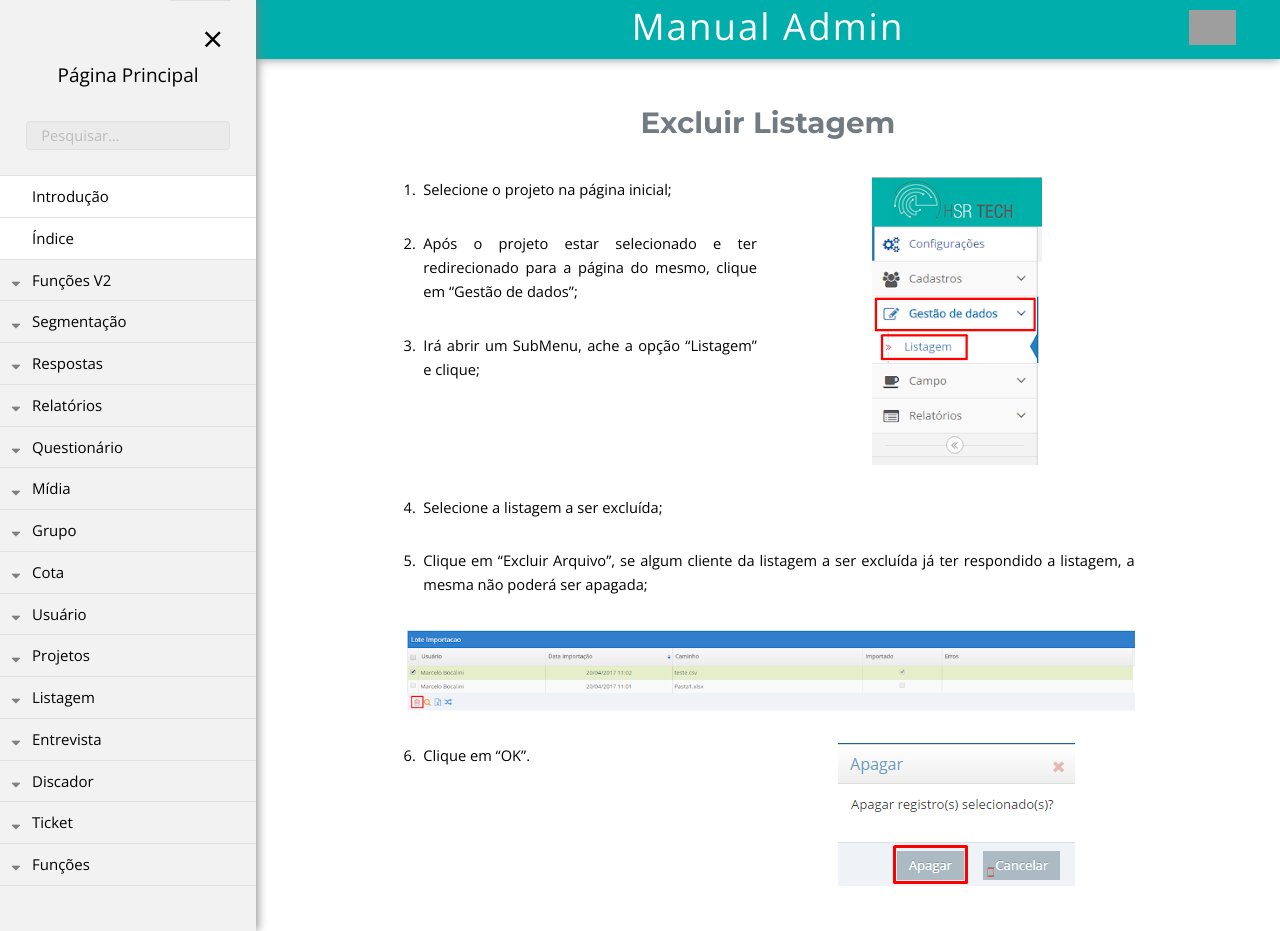
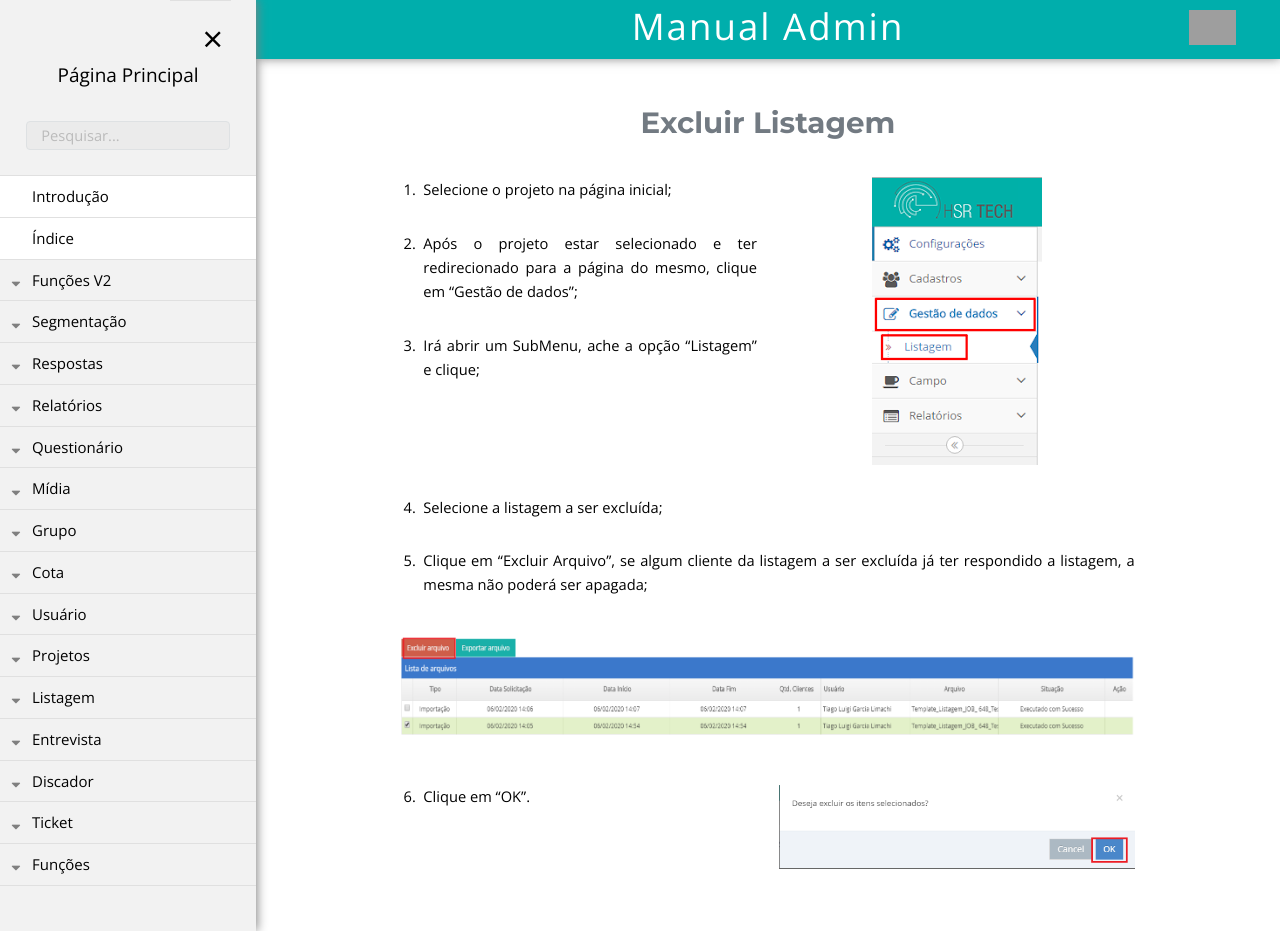
Before and after one commit to rogerio-figueiredo-hsr/hsrtechonline.github.io, a Jekyll site: the page built from _posts/2018-06-15-excluir-listagem.md, in a window 1280 px wide and 931 px high. Built offline with Jekyll 4.4.1, drawn with Linux system fonts in a browser that asks for light colours; grey boxes are pictures that could not be loaded.

Commit message:
excluir-listagem

```diff
--- a/_posts/2018-06-15-excluir-listagem.md
+++ b/_posts/2018-06-15-excluir-listagem.md
@@ -25,7 +25,7 @@ pasta: "Listagem"
 
 5. Clique em "Excluir Arquivo", se algum cliente da listagem a ser excluída já ter respondido a listagem, a mesma não poderá ser apagada;
 
-![Imagem de apoio 2]({{ "/assets/img/excluir-listagem-02.png" | prepend: site.baseurl }})
+![Imagem de apoio 2]({{ "/assets/img/excluir-listagem-novo-02.png" | prepend: site.baseurl }})
 
 <div class="row" markdown="1">
 <div class="6u 12u$(small)" markdown="1">
@@ -34,6 +34,6 @@ pasta: "Listagem"
 6. Clique em "OK".
 </div>
 <div class="6u 12u$(small)" markdown="1">
-![Imagem de apoio 3]({{ "/assets/img/excluir-listagem-03.png" | prepend: site.baseurl }})
+![Imagem de apoio 3]({{ "/assets/img/excluir-listagem-novo-03.png" | prepend: site.baseurl }})
 </div>
 </div>
```
